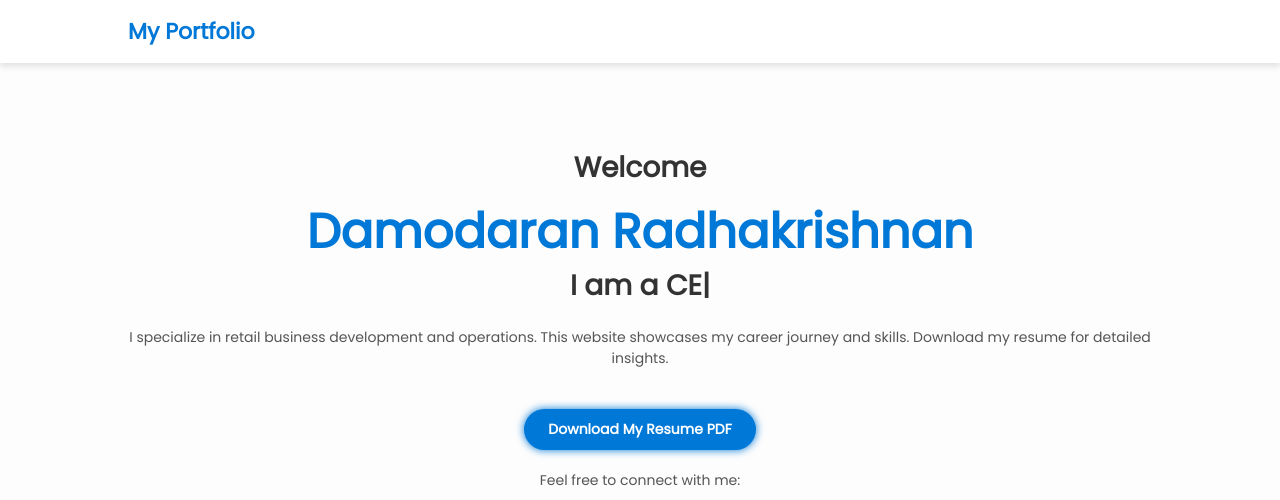
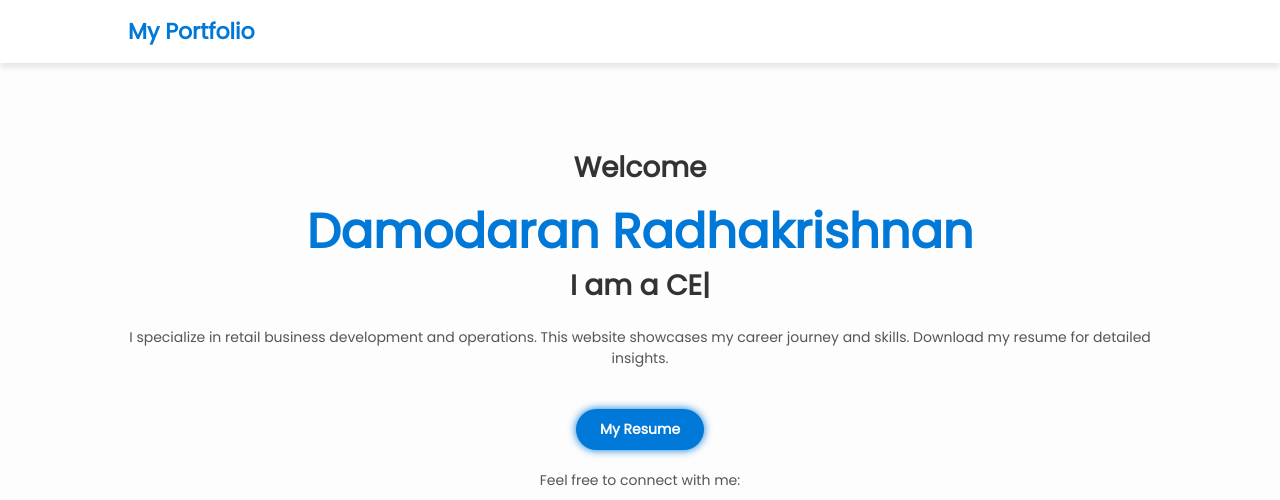
Before and after one commit to RaghuvaranDBECse32/Damodaran-s-Portfolio, a plain HTML site: page index.html in a window 1280 px wide. Shown: the top 500 px of the page. Drawn offline with nearby package versions, Linux system fonts and the light colour scheme.

Commit message:
Update index.html

```diff
--- a/index.html
+++ b/index.html
@@ -238,7 +238,7 @@
             <h1>Damodaran Radhakrishnan</h1>
             <h3>I am a <span class="multiple-text"></span></h3>
             <p>I specialize in retail business development and operations. This website showcases my career journey and skills. Download my resume for detailed insights.</p>
-            <a href="resume.pdf" download class="btn">Download My Resume PDF</a>
+            <a href="resume.pdf" download class="btn"> My Resume </a>
 
             <div class="contact-section">
                 <p>Feel free to connect with me:</p>
```
